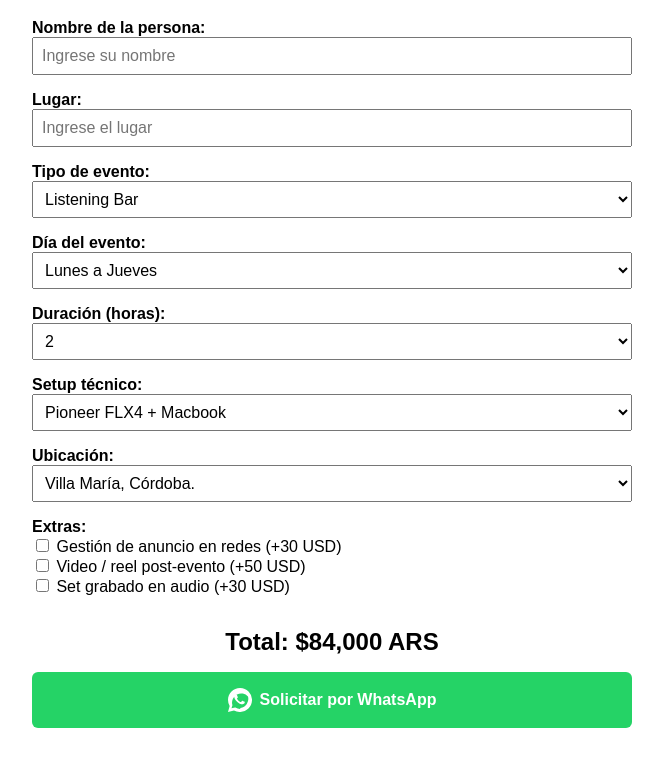
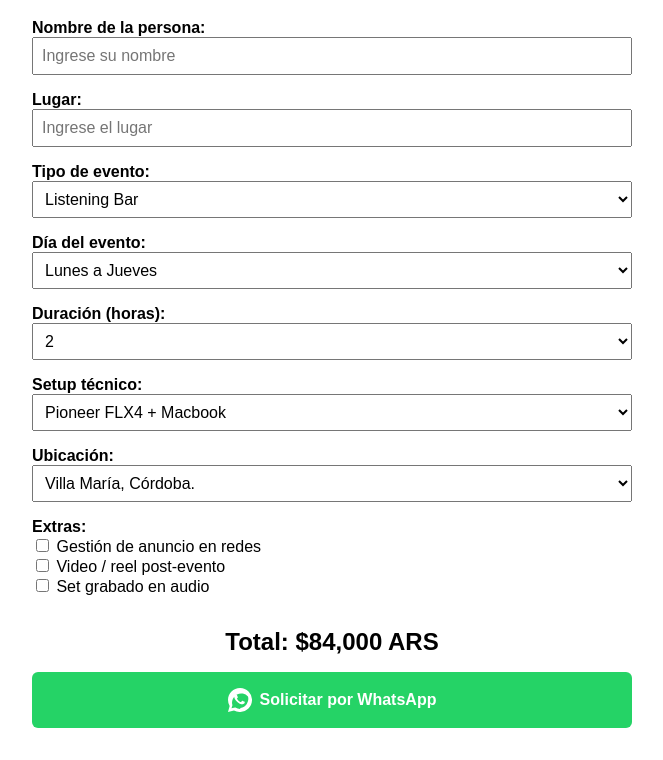
Before and after one commit to propagandaargentinaok/resset, a plain HTML site: page index.html in a window 1280 px wide. Shown: the part 93-853 px from the top of the page, without its empty margins (308-971 px from the left). Drawn offline with Linux system fonts and the light colour scheme.

Commit message:
Update index.html

```diff
--- a/index.html
+++ b/index.html
@@ -109,9 +109,9 @@
   </select>
 
   <label>Extras:</label>
-  <input type="checkbox" id="promo" /> Gestión de anuncio en redes (+30 USD)<br />
-  <input type="checkbox" id="reel" /> Video / reel post-evento (+50 USD)<br />
-  <input type="checkbox" id="audio" /> Set grabado en audio (+30 USD)<br />
+  <input type="checkbox" id="promo" /> Gestión de anuncio en redes<br />
+  <input type="checkbox" id="reel" /> Video / reel post-evento<br />
+  <input type="checkbox" id="audio" /> Set grabado en audio<br />
 
   <div class="total" id="total">Total: $0 </div>
 
```
